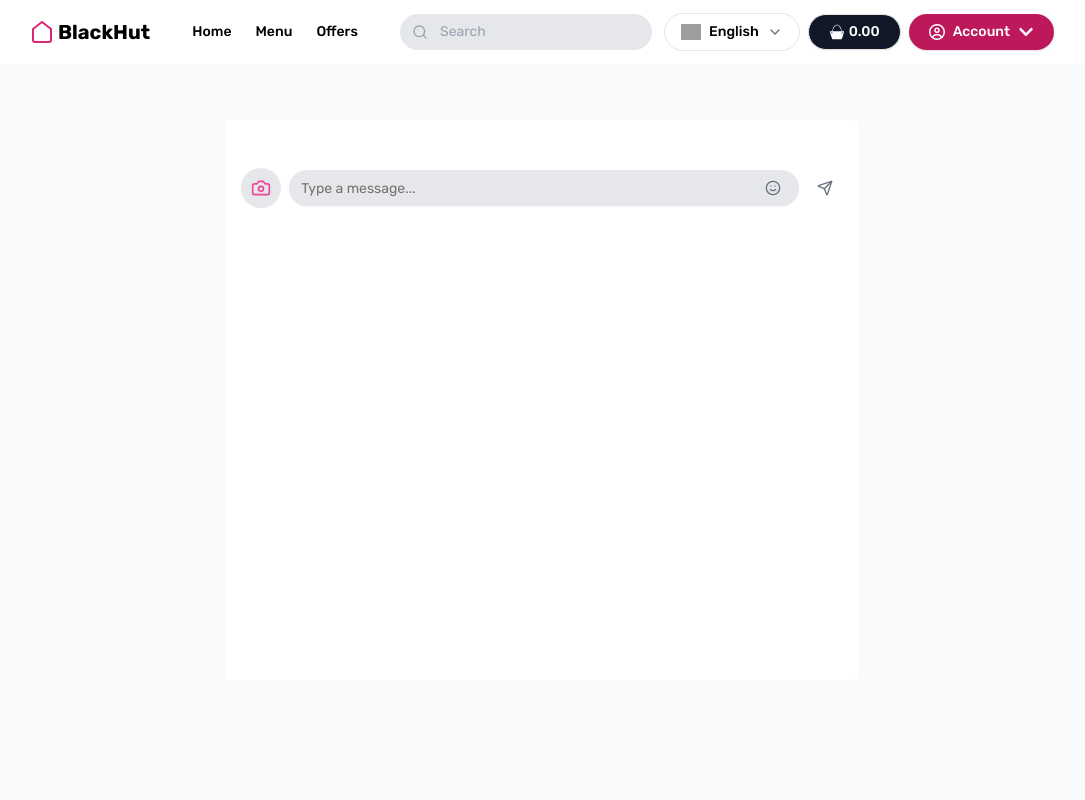
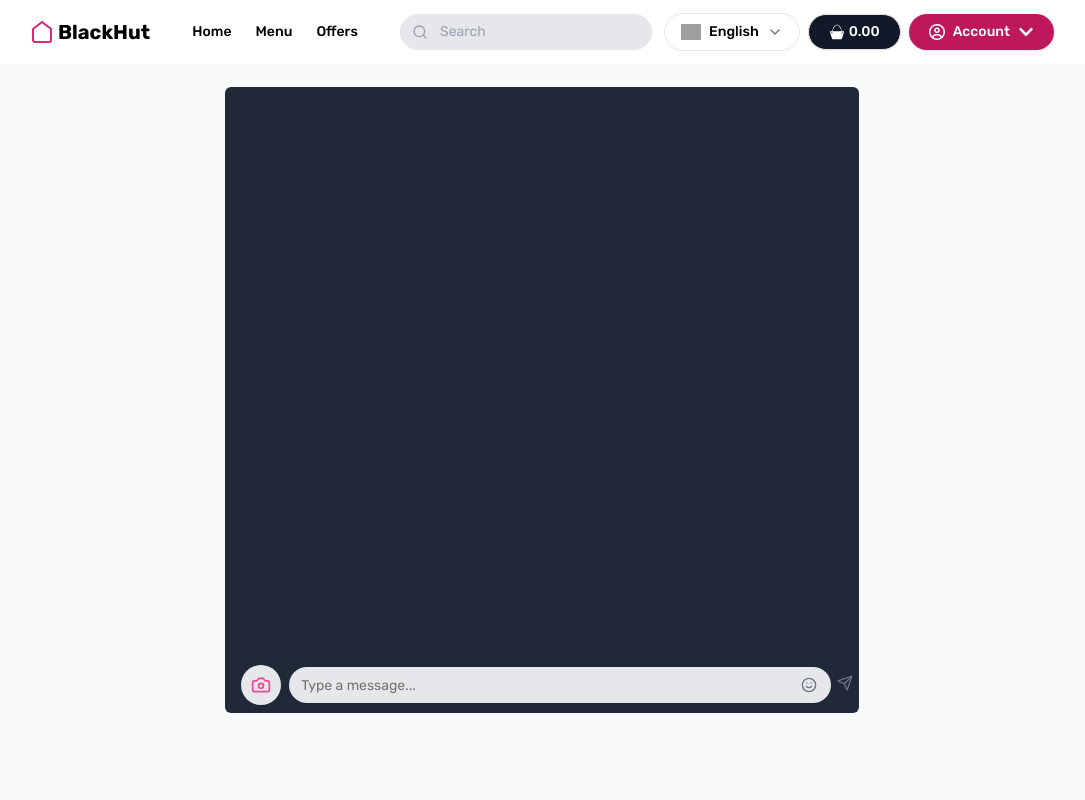
Before and after one commit to Dinobondhu-shill/blackhutbd, a React (Vite) app: page /user/live-chat in a window 1280 px wide. Shown: the top 800 px of the page, without its empty margins (98-1183 px from the left). Built offline with nearby package versions, Linux system fonts and the light colour scheme; grey boxes are pictures that could not be loaded.

Commit message:
inbox style change and modified

```diff
--- a/src/Pages/Profile/Chat.jsx
+++ b/src/Pages/Profile/Chat.jsx
@@ -73,27 +73,27 @@ const Chat = () => {
   };
 
   return (
-    <div className="lg:py-16 h-screen flex justify-center items-center">
-      <div className="bg-white h-5/6 my-10 w-3/5 rounded-md">
+    <div className="lg:py-6 h-screen  flex justify-center items-center">
+      <div className="bg-gray-800 h-5/6 w-3/5 rounded-md relative">
         {/* Messages display */}
-        <div className="p-4 max-h-[70%] text-end overflow-y-auto chat_plate">
+        <div className="p-4 absolute bottom-8 right-0 max-h-[90%] text-end overflow-y-auto chat_plate">
           {messages.map((item, index) => (
             <div
               key={index}
-              className="mb-4 p-2 rounded-md  gap-4 space-y-2"
+              className="mb-2 px-2 rounded-md gap-2"
             >
               {item.photo && (
-               <div className="flex justify-end overflow-hidden px-4 "> <img
+               <div className="flex justify-end overflow-hidden p-2 "> <img
                src={item.photo}
                alt="Uploaded"
-               className="w-12 h-12 object-cover rounded-md"
+               className="w-16 h-16 object-cover rounded-md"
              /></div>
               )}
               <div>
                 <div className="flex justify-end">
                 <p className="text-gray-800 bg-gray-300 px-4 text-end py-2 w-fit rounded-full">{item.text}</p>
                 </div>
-                <p className="text-gray-400 text-xs px-4">
+                <p className="text-gray-400 text-xs px-2">
                   {new Date(item.timestamp).toLocaleString()}
                 </p>
               </div>
@@ -102,7 +102,7 @@ const Chat = () => {
         </div>
 
         {/* Message input form */}
-        <div className="w-full max-w-3xl mx-auto p-4">
+        <div className="w-full bg-gray-800 max-w-3xl absolute bottom-8  mx-auto p-4">
           {photo && (
             <div className="mb-2">
               <button
@@ -120,7 +120,7 @@ const Chat = () => {
           )}
           <form
             onSubmit={handleSubmit}
-            className="flex items-center gap-2 w-full rounded-lg"
+            className="flex items-center absolute   gap-2 w-full rounded-lg"
           >
             <div className="relative">
               <Input
@@ -139,7 +139,7 @@ const Chat = () => {
               </label>
             </div>
 
-            <div className="flex-1 relative">
+            <div className="flex-1">
               <Input
                 type="text"
                 placeholder="Type a message..."
@@ -157,7 +157,7 @@ const Chat = () => {
                     type="button"
                     size="icon"
                     variant="link"
-                    className="text-gray-500 absolute top-0 right-2 hover:text-gray-800 "
+                    className="text-gray-500 absolute top-[2px] right-12 hover:text-gray-800 "
                   >
                     <Smile className="h-5 w-5" />
                     <span className="sr-only">Add emoji</span>
@@ -180,7 +180,7 @@ const Chat = () => {
               type="submit"
               size="icon"
               variant="ghost"
-              className="text-gray-500 hover:text-gray-800 hover:bg-gray-50"
+              className="text-gray-500 relative right-[12px] -top-[2px] hover:text-gray-800 hover:bg-gray-50"
             >
               <Send className="h-5 w-5" />
               <span className="sr-only">Send message</span>
```
